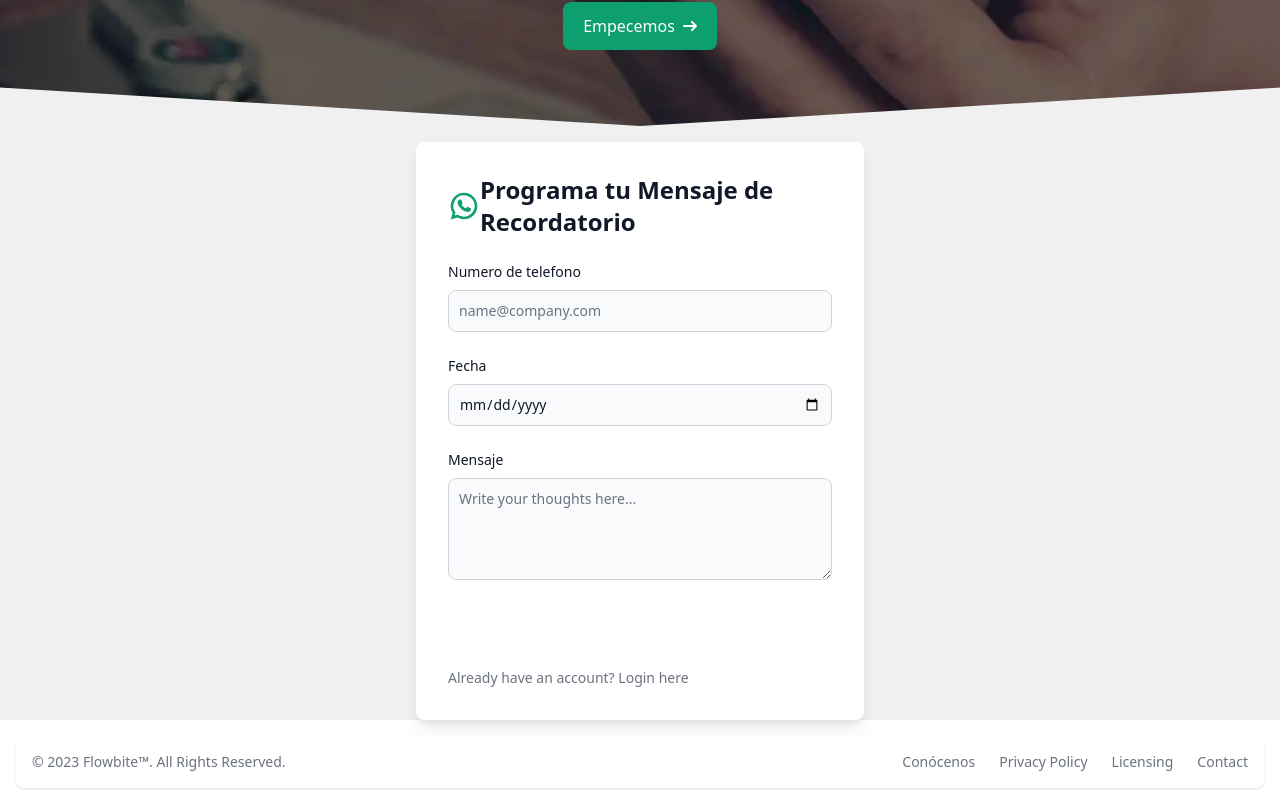
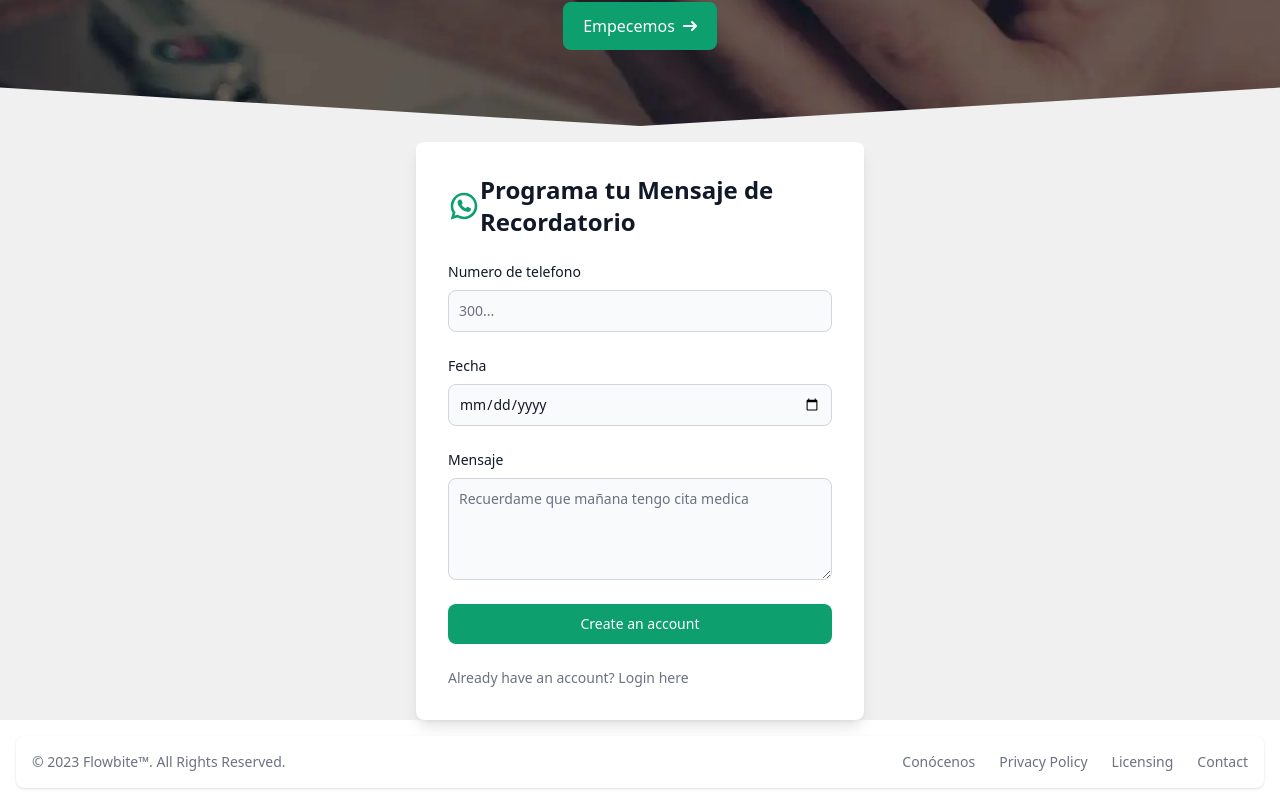
Before and after one commit to bsperezb/rememberMe, a Vue app: page / in a window 1280 px wide. Shown: the part 327-1131 px from the top of the page. Built offline with nearby package versions, Linux system fonts and the light colour scheme.

Commit message:
Added styles to green thene

```diff
--- a/src/pages/Home/components/MessageForm.vue
+++ b/src/pages/Home/components/MessageForm.vue
@@ -12,7 +12,7 @@
             telefono</label>
           <input type="text" name="phoneNumber" id="phoneNumber"
             class="bg-gray-50 border border-gray-300 text-gray-900 text-sm rounded-lg focus:ring-primary-600 focus:border-primary-600 block w-full p-2.5 dark:bg-gray-700 dark:border-gray-600 dark:placeholder-gray-400 dark:text-white dark:focus:ring-blue-500 dark:focus:border-blue-500"
-            placeholder="name@company.com" required="true" />
+            placeholder="300..." required="true" />
         </div>
         <div>
           <label for="dateToSend" class="block mb-2 text-sm font-medium text-gray-900 dark:text-white">Fecha</label>
@@ -24,10 +24,10 @@
           <label for="message" class="block mb-2 text-sm font-medium text-gray-900 dark:text-white">Mensaje</label>
           <textarea id="message" rows="4"
             class="block p-2.5 w-full text-sm text-gray-900 bg-gray-50 rounded-lg border border-gray-300 focus:ring-blue-500 focus:border-blue-500 dark:bg-gray-700 dark:border-gray-600 dark:placeholder-gray-400 dark:text-white dark:focus:ring-blue-500 dark:focus:border-blue-500"
-            placeholder="Write your thoughts here..."></textarea>
+            placeholder="Recuerdame que mañana tengo cita medica"></textarea>
         </div>
         <button type="submit"
-          class="w-full text-white bg-primary-600 hover:bg-primary-700 focus:ring-4 focus:outline-none focus:ring-primary-300 font-medium rounded-lg text-sm px-5 py-2.5 text-center dark:bg-primary-600 dark:hover:bg-primary-700 dark:focus:ring-primary-800">
+          class="w-full text-white bg-green-500 hover:bg-green-600 focus:ring-4 focus:outline-none focus:ring-green-100 font-medium rounded-lg text-sm px-5 py-2.5 text-center dark:bg-primary-600 dark:hover:bg-primary-700 dark:focus:ring-primary-800">
           Create an account
         </button>
         <p class="text-sm font-light text-gray-500 dark:text-gray-400">
```
